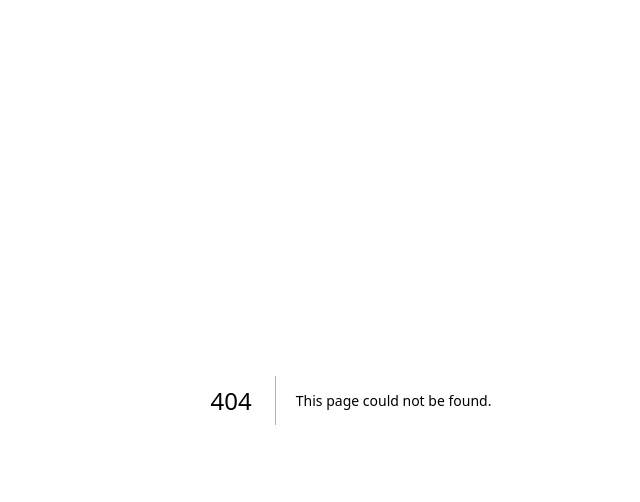
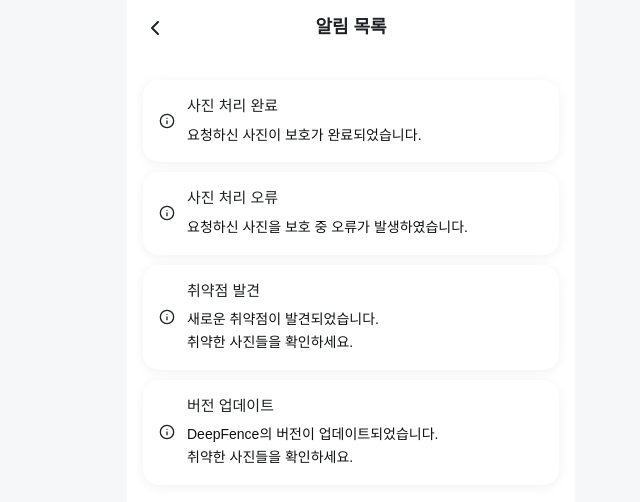
Before and after one commit to Codyssey-ROOT/codyssey-front, a Next.js app: page /notifications in a window 1280 px wide. Before the commit this address had no page. Shown: the top 502 px of the page, without its empty margins (289-929 px from the left). Built offline with nearby package versions, Linux system fonts and the light colour scheme; a web font is replaced by a local one.

Commit message:
feat: 알림 목록 페이지 UI 구현 (#24)
* feat: 알림 목록 목업 API 및 조회 훅 추가 (#13)

* feat: 알림 목록 페이지 UI 구현 (#13)

* feat: 홈 헤더 알림 아이콘에 알림 목록 연결 (#13)

```diff
--- /dev/null
+++ b/src/apis/notification/api.ts
@@ -0,0 +1,35 @@
+import type { NotificationDto } from "@/types/notification";
+
+const MOCK_NOTIFICATIONS: NotificationDto[] = [
+  {
+    id: "notification-0",
+    title: "사진 처리 완료",
+    message: "요청하신 사진이 보호가 완료되었습니다.",
+    createdAt: "2026-10-31T09:00:00.000Z",
+  },
+  {
+    id: "notification-1",
+    title: "사진 처리 오류",
+    message: "요청하신 사진을 보호 중 오류가 발생하였습니다.",
+    createdAt: "2026-10-30T09:00:00.000Z",
+  },
+  {
+    id: "notification-2",
+    title: "취약점 발견",
+    message: "새로운 취약점이 발견되었습니다.\n취약한 사진들을 확인하세요.",
+    createdAt: "2026-10-29T09:00:00.000Z",
+  },
+  {
+    id: "notification-3",
+    title: "버전 업데이트",
+    message: "DeepFence의 버전이 업데이트되었습니다.\n취약한 사진들을 확인하세요.",
+    createdAt: "2026-10-28T09:00:00.000Z",
+  },
+];
+
+// TODO: 알림 API가 나오면 http-client 호출로 교체. /notifications?mock=empty 로 빈 화면 확인
+export const fetchNotifications = async (): Promise<NotificationDto[]> => {
+  await new Promise((resolve) => setTimeout(resolve, 300));
+  const isEmptyMock = new URLSearchParams(window.location.search).get("mock") === "empty";
+  return isEmptyMock ? [] : MOCK_NOTIFICATIONS;
+};
--- /dev/null
+++ b/src/apis/notification/keys.ts
@@ -0,0 +1,4 @@
+export const notificationKeys = {
+  all: ["notifications"] as const,
+  lists: () => [...notificationKeys.all, "list"] as const,
+};
--- /dev/null
+++ b/src/app/notifications/page.tsx
@@ -0,0 +1,64 @@
+"use client";
+
+import { useRouter } from "next/navigation";
+
+import logo from "@/assets/images/logo.svg";
+import { EmptyState } from "@/components/common/EmptyState";
+import { PageHeader } from "@/components/common/PageHeader";
+import { NotificationCard } from "@/components/notification/NotificationCard";
+import { useNotificationsQuery } from "@/hooks/notification/useNotificationsQuery";
+
+const NotificationsPage = () => {
+  const router = useRouter();
+  const { data: notifications, isPending, isError } = useNotificationsQuery();
+
+  const renderContent = () => {
+    if (isPending) return null;
+
+    if (isError) {
+      return (
+        <p role="alert" className="m-auto text-body-3 text-fg-disable">
+          알림을 불러오지 못했어요
+        </p>
+      );
+    }
+
+    if (notifications.length === 0) {
+      return (
+        <EmptyState
+          image={logo}
+          title="알림이 없어요"
+          description={
+            <>
+              알림 권한이 없으면 알림을 받을 수 없어요
+              <br />
+              마이페이지에서 확인해보세요
+            </>
+          }
+          className="flex-1 justify-center"
+        />
+      );
+    }
+
+    return (
+      <ul className="flex flex-col gap-2.5">
+        {notifications.map(({ id, title, message }) => (
+          <li key={id}>
+            <NotificationCard title={title} message={message} />
+          </li>
+        ))}
+      </ul>
+    );
+  };
+
+  return (
+    <div className="flex h-dvh flex-col">
+      <PageHeader title="알림 목록" onBack={() => router.back()} />
+      <main className="flex min-h-0 flex-1 flex-col overflow-y-auto px-4 pt-6 pb-10">
+        {renderContent()}
+      </main>
+    </div>
+  );
+};
+
+export default NotificationsPage;
--- a/src/components/home/HomeHeader.tsx
+++ b/src/components/home/HomeHeader.tsx
@@ -7,12 +7,11 @@ import { SERVICE_NAME } from "@/const/service";
 
 export interface HomeHeaderProps {
   hasNotification?: boolean;
-  onNotificationClick?: () => void;
 }
 
 const ICON_BUTTON_CLASS_NAME = "flex size-10 items-center justify-center text-fg-title";
 
-export const HomeHeader = ({ hasNotification = false, onNotificationClick }: HomeHeaderProps) => {
+export const HomeHeader = ({ hasNotification = false }: HomeHeaderProps) => {
   const NotificationIcon = hasNotification ? BellDot : Bell;
 
   return (
@@ -25,14 +24,13 @@ export const HomeHeader = ({ hasNotification = false, onNotificationClick }: Hom
         <Image src={textLogo} alt={SERVICE_NAME} className="h-7 w-auto translate-y-0.75" priority />
       </Link>
       <nav aria-label="사용자 메뉴" className="flex items-center">
-        <button
-          type="button"
-          onClick={onNotificationClick}
+        <Link
+          href="/notifications"
           aria-label={hasNotification ? "새 알림 있음" : "알림"}
           className={ICON_BUTTON_CLASS_NAME}
         >
           <NotificationIcon aria-hidden className="size-6" strokeWidth={1.5} />
-        </button>
+        </Link>
         <Link href="/myPage" aria-label="내 정보" className={ICON_BUTTON_CLASS_NAME}>
           <CircleUserRound aria-hidden className="size-6" strokeWidth={1.5} />
         </Link>
--- /dev/null
+++ b/src/components/notification/NotificationCard.tsx
@@ -0,0 +1,19 @@
+import { Info } from "lucide-react";
+
+interface NotificationCardProps {
+  title: string;
+  message: string;
+}
+
+export const NotificationCard = ({ title, message }: NotificationCardProps) => {
+  return (
+    <article className="flex items-center gap-3 rounded-16 bg-white px-4 py-4 shadow-card">
+      <Info aria-hidden className="size-4 shrink-0 text-fg-title" />
+      <div className="flex min-w-0 flex-col gap-2">
+        <h2 className="text-body-3 text-fg-title">{title}</h2>
+        {/* Messages carry their own line breaks. */}
+        <p className="text-body-6 leading-relaxed whitespace-pre-line text-fg-primary">{message}</p>
+      </div>
+    </article>
+  );
+};
--- /dev/null
+++ b/src/hooks/notification/useNotificationsQuery.ts
@@ -0,0 +1,11 @@
+import { useQuery } from "@tanstack/react-query";
+
+import { fetchNotifications } from "@/apis/notification/api";
+import { notificationKeys } from "@/apis/notification/keys";
+
+export const useNotificationsQuery = () => {
+  return useQuery({
+    queryKey: notificationKeys.lists(),
+    queryFn: fetchNotifications,
+  });
+};
--- /dev/null
+++ b/src/types/notification.ts
@@ -0,0 +1,7 @@
+export interface NotificationDto {
+  id: string;
+  title: string;
+  message: string;
+  /** ISO 8601 */
+  createdAt: string;
+}
```
Also changed, not shown: 2 other files (tests, documents, lock files or other folders).
